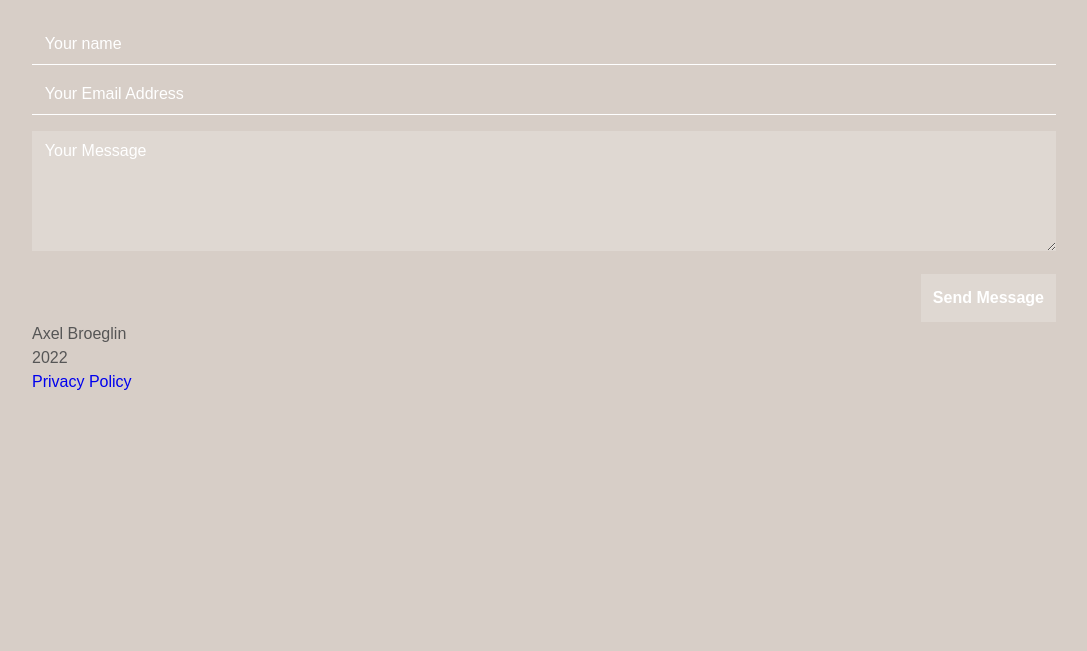
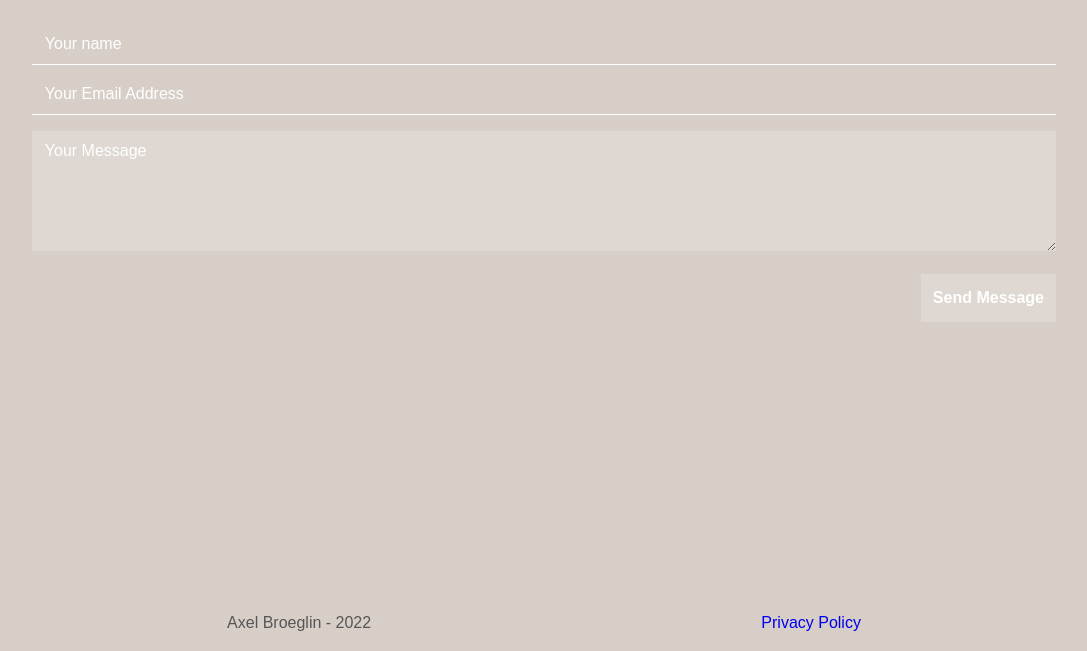
Before and after one commit to AxelBroeglin/portfolio, a PHP site: page /contact.html in a window 1280 px wide. Shown: the part 149-800 px from the top of the page, without its empty margins (96-1183 px from the left). Run offline with PHP 8.4, Linux system fonts and the light colour scheme.

Commit message:
Footer updated

```diff
--- a/contact.html
+++ b/contact.html
@@ -62,15 +62,10 @@
       </div>
   </form>
 
-
-
-
     <!-- FOOTER -->
       <!-- <?php include('footer.php'); ?> -->
-      <footer>
-        <p>Axel Broeglin</p>
-        <p>2022</p>
-        <img src="" alt="">
+      <footer class="contact__footer">
+        <p>Axel Broeglin - 2022</p>
         <a href="privacy-policy.html"><p>Privacy Policy</p></a>
     </footer>
     <script src="./script/app.js"></script>
--- a/styles/main.css
+++ b/styles/main.css
@@ -1028,6 +1028,18 @@ nav {
   box-shadow: 0px 0px 20px 10px rgba(176, 176, 176, 0.3);
 }
 
+.contact__footer {
+  position: fixed;
+  bottom: 0;
+  width: 80%;
+  height: 5vh;
+  display: -webkit-box;
+  display: -ms-flexbox;
+  display: flex;
+  -ms-flex-pack: distribute;
+      justify-content: space-around;
+}
+
 input:focus, textarea:focus {
   outline-width: 0;
   color: #fff;
--- a/styles/pages/_contact.scss
+++ b/styles/pages/_contact.scss
@@ -38,6 +38,14 @@
             }
         }
     }
+    &__footer{
+        position: fixed;
+        bottom: 0;
+        width: 80%;
+        height: 5vh;
+        display: flex;
+        justify-content: space-around;
+    }
 }
 
 input:focus, textarea:focus {
```
Also changed, not shown: 1 other file.
